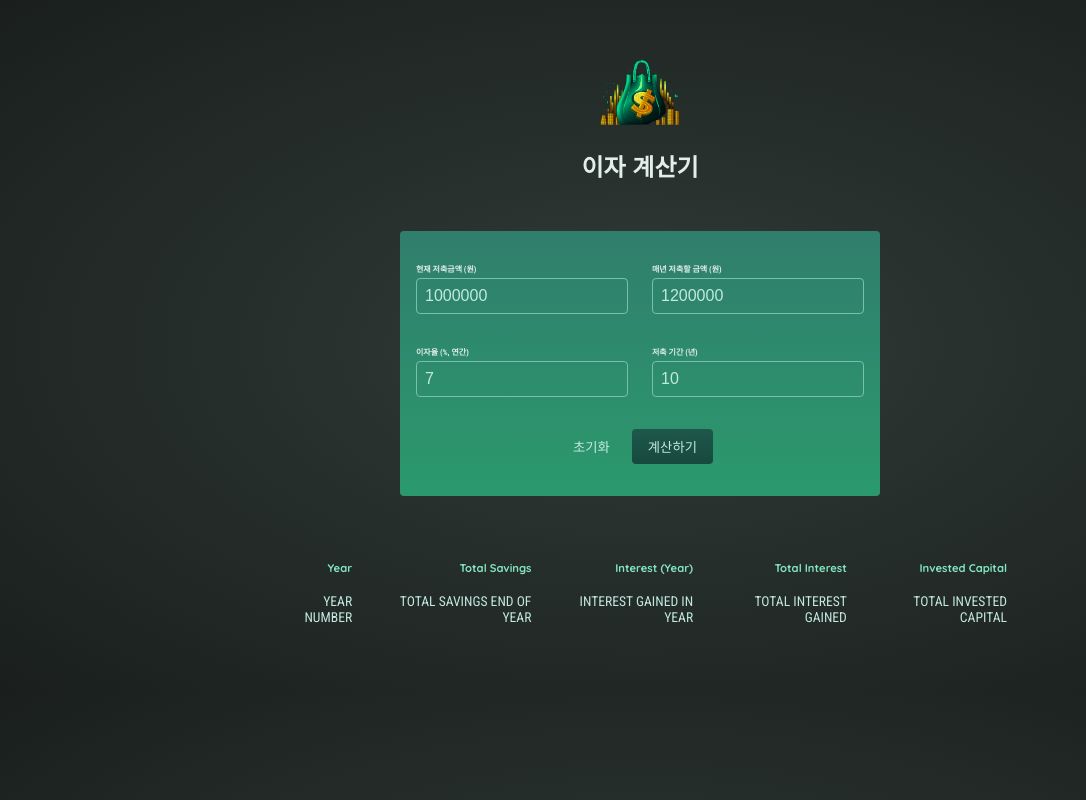
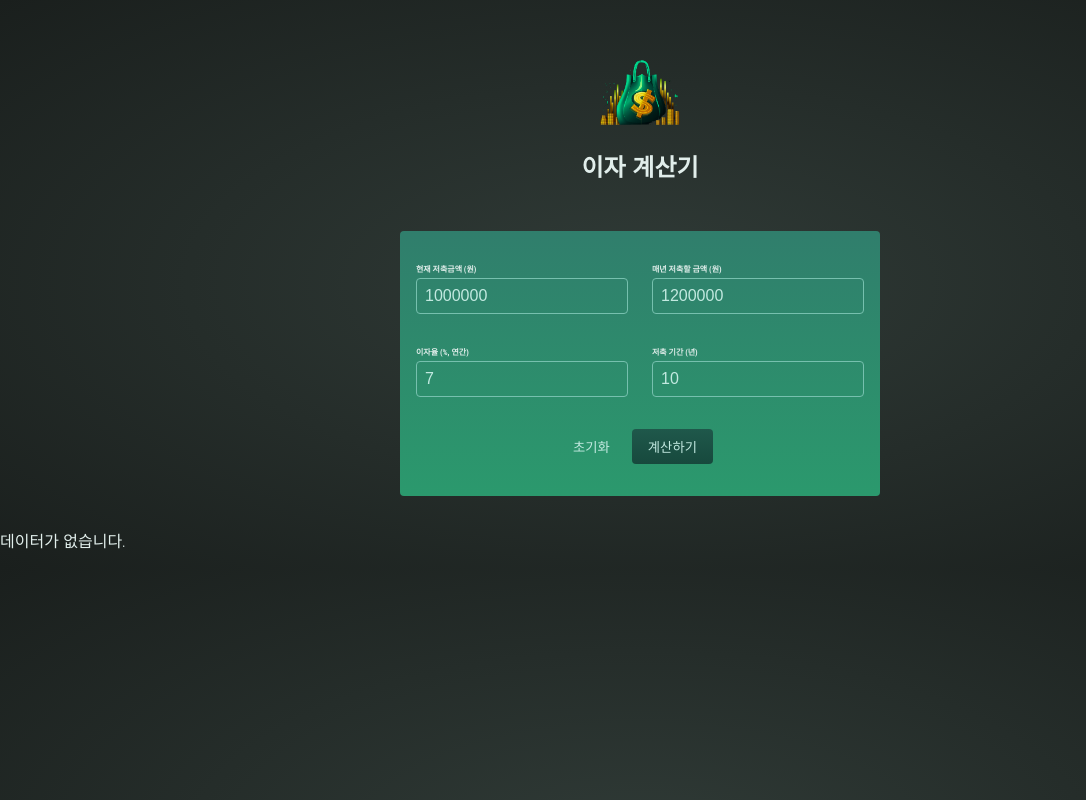
Before and after one commit to ehdrn3020/interest_calculator, a React (Create React App) app: page / in a window 1280 px wide. Shown: the whole page, without its empty margins (0-1086 px from the left). Built offline with nearby package versions, Linux system fonts and the light colour scheme.

Commit message:
20230920 조건에 따른 결과출력

```diff
--- a/src/App.js
+++ b/src/App.js
@@ -5,7 +5,7 @@ import Table from './components/Tables/Table';
 
 function App() {
   const [results, setResults] = useState(null);
-
+  const [initialInvestment, setInitialInvestment] = useState(0);
   // From Submit 시 실행
   const calculateHandler = (userInput) => {
     const yearlyData = []; // per-year results
@@ -27,9 +27,9 @@ function App() {
       });
     }
 
-    // do something with yearlyData ...
+    // 테이블을 위한 state에 저장
     setResults(yearlyData);
-    console.log(results);
+    setInitialInvestment(userInput['current-savings']);
   };
 
   return (
@@ -37,10 +37,8 @@ function App() {
       <Header />
 
       <Form onCalculate={calculateHandler} />
-      {/* Todo: Show below table conditionally (only once result data is available) */}
-      {/* Show fallback text if no data is available */}
-      <Table />
-
+      {!results && <p>데이터가 없습니다.</p>}
+      {results && <Table data={results} initialInvestment={initialInvestment} />}
     </div>
   );
 }
--- a/src/components/Tables/Table.js
+++ b/src/components/Tables/Table.js
@@ -1,26 +1,35 @@
 import React from "react";
 import "./Tables.css";
 
-const Table = () => {
+const formatter = new Intl.NumberFormat('ko', {
+  style: 'currency',
+  currency: "KRW",
+  maximumFractionDigits: 0
+})
+
+const Table = (props) => {
+
   return (
     <table className="result">
       <thead>
         <tr>
-          <th>Year</th>
-          <th>Total Savings</th>
-          <th>Interest (Year)</th>
-          <th>Total Interest</th>
-          <th>Invested Capital</th>
+          <th>연도</th>
+          <th>총 저축금액</th>
+          <th>이자금액 (년)</th>
+          <th>누적 이자금액</th>
+          <th>누적 저축액</th>
         </tr>
       </thead>
       <tbody>
-        <tr>
-          <td>YEAR NUMBER</td>
-          <td>TOTAL SAVINGS END OF YEAR</td>
-          <td>INTEREST GAINED IN YEAR</td>
-          <td>TOTAL INTEREST GAINED</td>
-          <td>TOTAL INVESTED CAPITAL</td>
-        </tr>
+        {props.data.map((result) => (
+          <tr key={result.year}>
+            <td>{result.year}</td>
+            <td>{formatter.format(result.savingsEndOfYear)}</td>
+            <td>{formatter.format(result.yearlyInterest)}</td>
+            <td>{formatter.format(result.savingsEndOfYear - props.initialInvestment - result.yearlyContribution * result.year)}</td>
+            <td>{formatter.format(props.initialInvestment + result.yearlyContribution * result.year)}</td>
+          </tr>
+        ))}
       </tbody>
     </table>
   );
--- a/src/components/UserInput/Form.js
+++ b/src/components/UserInput/Form.js
@@ -25,7 +25,7 @@ const Form = (props) => {
     setUserInput((prevInput) => {
       return {
         ...prevInput,
-        [input]: value,
+        [input]: Number(value),
       };
     });
   };
```
